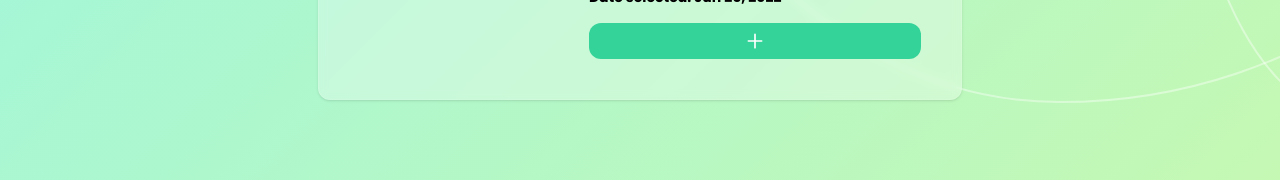
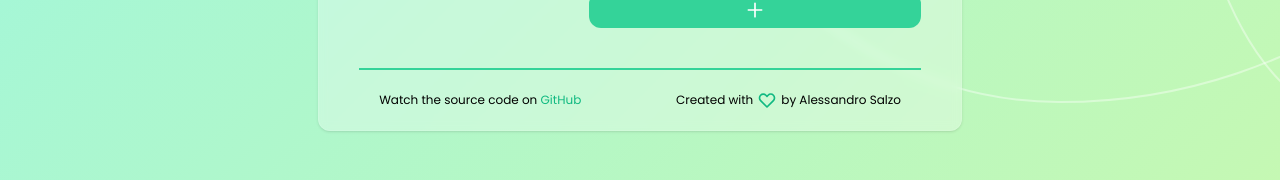
Before and after one commit to Tarkbyte/expenses-app, a React (Vite) app in the folder client/: page / in a window 1280 px wide. Shown: the part 601-781 px from the top of the page. Built offline with nearby package versions, Linux system fonts and the light colour scheme; no server answers.

Commit message:
Added footer

```diff
--- a/client/src/App.tsx
+++ b/client/src/App.tsx
@@ -3,6 +3,7 @@ import { useState, useEffect } from "react";
 import ExpensesList from "./components/ExpensesList";
 import AddExpenseForm from "./components/AddExpenseForm";
 import Toggle from "./components/Toggle";
+import Footer from "./components/Footer";
 
 const App = () => {
   const currency = localStorage.getItem("currency") === "true";
@@ -16,7 +17,8 @@ const App = () => {
   return (
     <div className="App">
       <div className="flex justify-center items-center h-screen app-bg">
-        <div className="bg-white/30 backdrop-blur-sm p-10 rounded-xl w-full mx-80 border border-white border-opacity-10 shadow flex justify-between">
+        <div className="bg-white/30 backdrop-blur-sm px-10 pt-10 rounded-xl w-full mx-80 border border-white border-opacity-10 shadow">
+          <div className="flex justify-between border-b-2 border-emerald-400 pb-10">
             <div className="w-full">
               <div className="flex justify-between items-center">
                 <p className="font-black uppercase">
@@ -28,6 +30,8 @@ const App = () => {
             </div>
             <AddExpenseForm />
           </div>
+          <Footer />
+        </div>
       </div>
     </div>
   );
--- a/client/src/components/Footer.tsx
+++ b/client/src/components/Footer.tsx
@@ -1,7 +1,28 @@
-type Props = {};
+import { HeartIcon } from "@heroicons/react/outline";
 
-const Footer = (props: Props) => {
-  return <div>Footer</div>;
+const Footer = () => {
+  return (
+    <div className="w-full p-5">
+      <div className="flex justify-between items-center">
+        <div>
+          <p className="text-xs">
+            Watch the source code on{" "}
+            <a
+              href="https://github.com/Tarkbyte/expenses-app"
+              target="_blank"
+              className="text-emerald-500"
+            >
+              GitHub
+            </a>
+          </p>
+        </div>
+        <p className="flex text-xs items-center">
+          Created with <HeartIcon className="w-5 h-5 text-emerald-500 mx-1" />
+          by Alessandro Salzo
+        </p>
+      </div>
+    </div>
+  );
 };
 
 export default Footer;
```
Also changed, not shown: 1 other file (tests, documents, lock files or other folders). Lines whose indentation alone changed are shown as unchanged.
